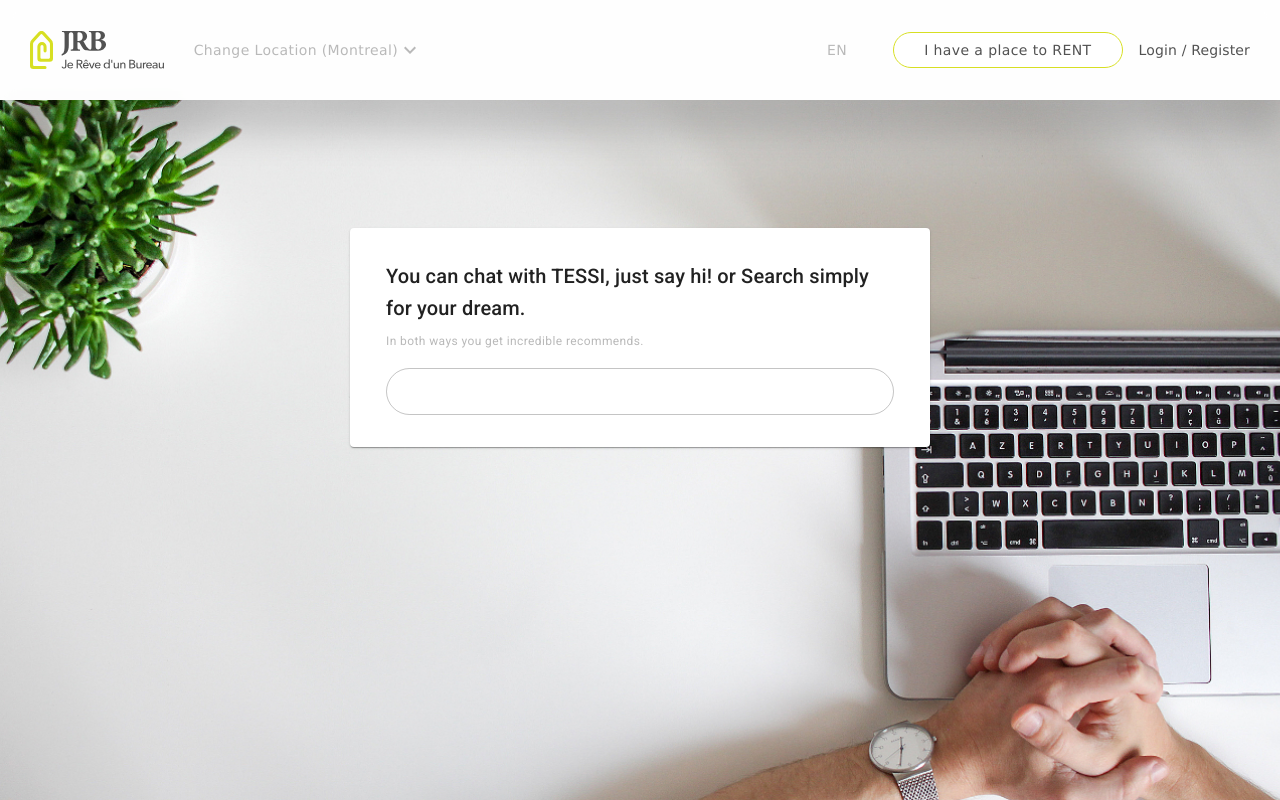
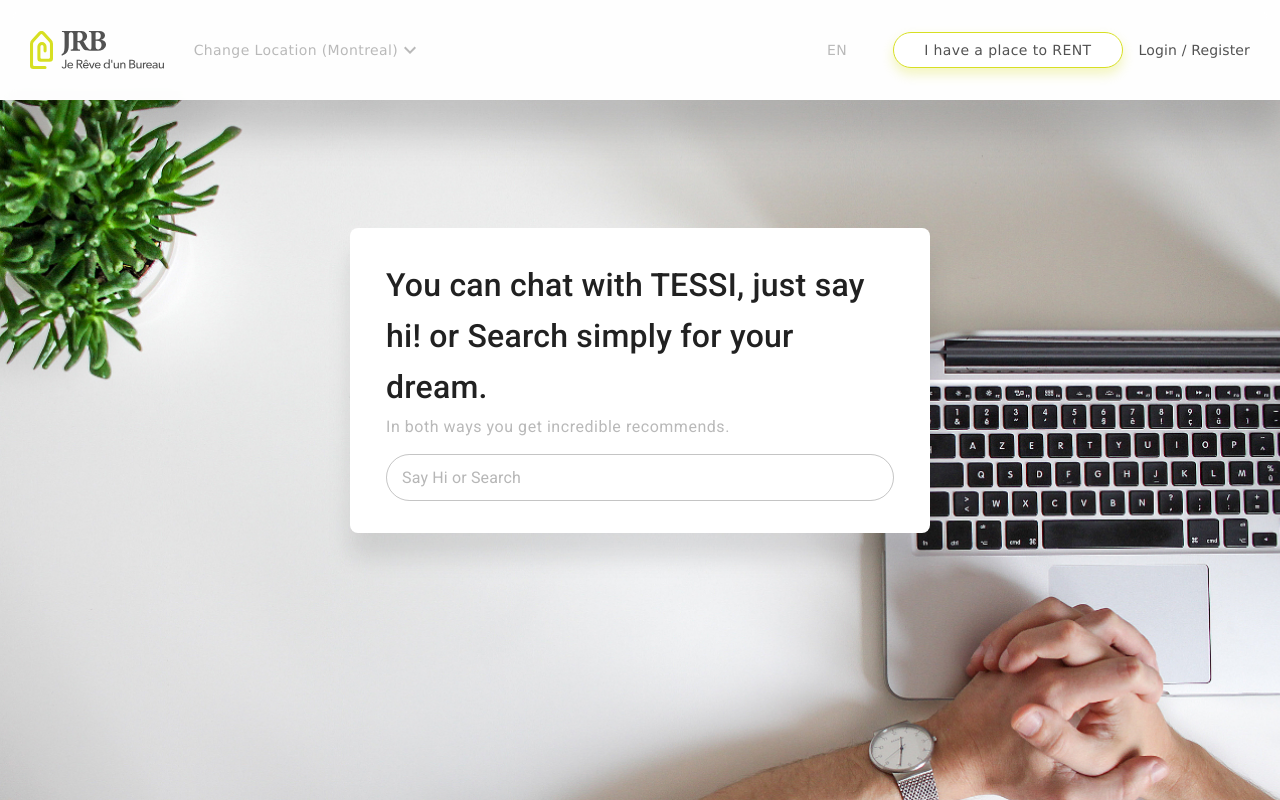
Before and after one commit to guoxiang915/rentglobal, a React (Create React App) app: page / in a window 1280 px wide. Shown: the top 800 px of the page. Built offline with nearby package versions, Linux system fonts and the light colour scheme.

Commit message:
Fix Home page

```diff
--- a/src/common/base-components/IconButton.jsx
+++ b/src/common/base-components/IconButton.jsx
@@ -1,4 +1,4 @@
-import React, { PureComponent } from "react";
+import React from "react";
 import clsx from "clsx";
 import { IconButton as MUIIconButton, withStyles } from "@material-ui/core";
 
@@ -19,7 +19,7 @@ const styleSheet = theme => ({
   small: {
     padding: 3,
     fontSize: "1.125rem"
-  },
+  }
   // ...theme.backgroundColors,
   // ...theme.textColors
 });
--- a/src/common/locales/en/common.json
+++ b/src/common/locales/en/common.json
@@ -32,6 +32,7 @@
     "siteMap": "Site Map",
     "dashboardLandingTitle": "You can chat with {{name}}, just say hi! or Search simply for your dream.",
     "dashboardLandingSubtitle": "In both ways you get incredible recommends.",
+    "sayHiOrSearch": "Say Hi or Search",
     "chatWithTessi": "Chat with TESSI",
     "advancedSearch": "Advanced Search"
 }
--- a/src/components/AppWrapper/index.jsx
+++ b/src/components/AppWrapper/index.jsx
@@ -102,6 +102,10 @@ const styleSheet = theme => ({
 
   logo: {
     height: "100%"
+  },
+
+  shadowButton: {
+    boxShadow: "0px 6px 12px #D7DF234D"
   },
 
   headerMenu: {
@@ -359,7 +363,9 @@ class Appwrapper extends Component {
                   </Menu>
                 </Column>
                 <Column paddingLeft>
-                  <Button variant="secondary">{t("placeToRent")}</Button>
+                  <Button variant="secondary" className={classes.shadowButton}>
+                    {t("placeToRent")}
+                  </Button>
                 </Column>
                 <Column paddingLeft>
                   <Link variant="body2" to="/auth">
--- a/src/components/Home/index.jsx
+++ b/src/components/Home/index.jsx
@@ -57,11 +57,33 @@ const styleSheet = theme => ({
   searchWrapper: {
     maxWidth: 580,
     width: "100%",
-    boxShadow: "box-shadow: 0px 24px 24px #0000001A;",
+    boxShadow: "0px 24px 24px #0000001A;",
     padding: `${theme.spacing(4)}px ${theme.spacing(4.5)}px`,
+    borderRadius: 8,
     [theme.breakpoints.down("sm")]: {
       boxShadow: "0px 14px 14px #0000001A",
       padding: `${theme.spacing(2)}px ${theme.spacing(1.5)}px`
+    }
+  },
+
+  landingTitle: {
+    fontSize: "32px",
+    [theme.breakpoints.down("sm")]: {
+      fontSize: "20px"
+    }
+  },
+
+  landingSubtitle: {
+    fontSize: "16px",
+    [theme.breakpoints.down("sm")]: {
+      fontSize: "14px"
+    }
+  },
+
+  searchBox: {
+    marginTop: 14,
+    [theme.breakpoints.down("sm")]: {
+      marginTop: 8
     }
   },
 
@@ -89,26 +111,31 @@ class Home extends Component {
             className={classes.landingBoard}
           >
             <Grid item width="100%">
-              {/* <Box classes={{ box: classes.searchWrapper }} padding> */}
               <Card className={classes.searchWrapper}>
                 <Column alignChildrenStart>
-                  <Typography variant="h6">
+                  <Typography variant="h6" className={classes.landingTitle}>
                     {t("dashboardLandingTitle", { name: "TESSI" })}
                   </Typography>
-                  <Box paddingTopHalf>
-                    <Typography variant="caption">
-                      {t("dashboardLandingSubtitle")}
-                    </Typography>
-                  </Box>
-                  <Box paddingTop fullWidth>
-                    <TextField fullWidth variant="outlined" />
-                  </Box>
+                  {/* <Box> */}
+                  <Typography
+                    variant="caption"
+                    className={classes.landingSubtitle}
+                  >
+                    {t("dashboardLandingSubtitle")}
+                  </Typography>
+                  {/* </Box> */}
+                  {/* <Box fullWidth> */}
+                  <TextField
+                    fullWidth
+                    variant="outlined"
+                    placeholder={t("sayHiOrSearch")}
+                    className={classes.searchBox}
+                  />
+                  {/* </Box> */}
                 </Column>
               </Card>
-              {/* </Box> */}
             </Grid>
             <Grid item>
-              {/* <Row classes={{ box: classes.actionButtonsWrapper }} padding> */}
               <Grid
                 container
                 spacing={5}
@@ -123,7 +150,6 @@ class Home extends Component {
                   <Button>{t("advancedSearch")}</Button>
                 </Grid>
               </Grid>
-              {/* </Row> */}
             </Grid>
           </Grid>
         </div>
--- a/src/components/Login/index.jsx
+++ b/src/components/Login/index.jsx
@@ -94,7 +94,7 @@ class AuthWrapper extends Component {
     };
   }
 
-  componentWillReceiveProps(newProps) {
+  UNSAFE_componentWillReceiveProps(newProps) {
     if (this.props.auth.loginMode !== newProps.auth.loginMode) {
       let newRoute = "/auth";
       if (newProps.auth.loginMode === "login") {
--- a/src/components/PrivateRoute/index.js
+++ b/src/components/PrivateRoute/index.js
@@ -51,7 +51,7 @@ class PrivateRoute extends React.Component {
     };
   }
 
-  componentWillMount() {
+  UNSAFE_componentWillMount() {
     // check authenticated user
     this.authenticate().then(() => {
       console.log("Authenticated");
--- a/src/components/Register/index.js
+++ b/src/components/Register/index.js
@@ -47,7 +47,7 @@ class Register extends Component {
     errors: {}
   };
 
-  componentWillReceiveProps(nextProps) {
+  UNSAFE_componentWillReceiveProps(nextProps) {
     if (nextProps.errors) {
       this.setState({ errors: nextProps.errors });
     }
```
